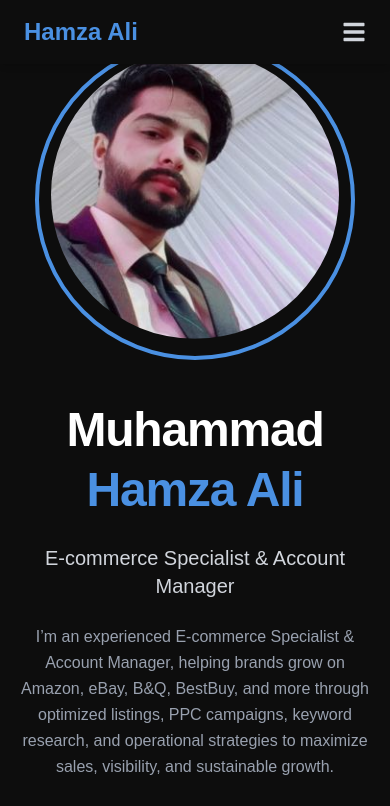
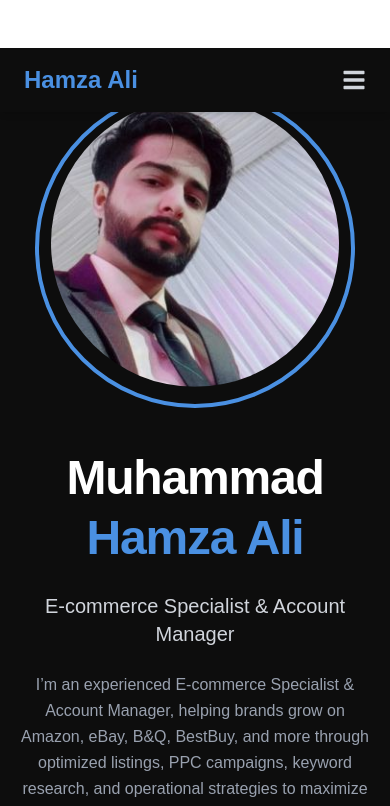
Before and after one commit to Hamza4889787/ecommerce-portfolio, a Next.js app: page / in a window 390 px wide. Shown: the top 806 px of the page. Built offline with nearby package versions, Linux system fonts and the light colour scheme.

Commit message:
margin above

```diff
--- a/src/component/HeroSection.jsx
+++ b/src/component/HeroSection.jsx
@@ -5,7 +5,7 @@ export default function HeroSection() {
   return (
     <section
       id="hero"
-      className="bg-[#0D0D0D] text-white flex items-center justify-center min-h-screen px-4"
+      className="bg-[#0D0D0D] text-white flex items-center justify-center min-h-screen px-4 mt-12 md:mt-0"
     >
       <div className="max-w-[1200px] w-full flex flex-col-reverse md:flex-row items-center justify-between gap-10 py-10">
         {/* Text Section */}
--- a/src/component/Navbar.jsx
+++ b/src/component/Navbar.jsx
@@ -16,7 +16,7 @@ export default function Navbar() {
 
   return (
     <nav className="fixed w-full bg-[#0D0D0D] z-50 shadow-md">
-      <div className="max-w-[1200px] mx-auto px-6 flex items-center justify-between h-16">
+      <div className="max-w-[1200px] mx-auto px-6 flex items-center justify-between h-16 md:pt-0">
         {/* Brand */}
         <motion.a
           href="#hero"
```
